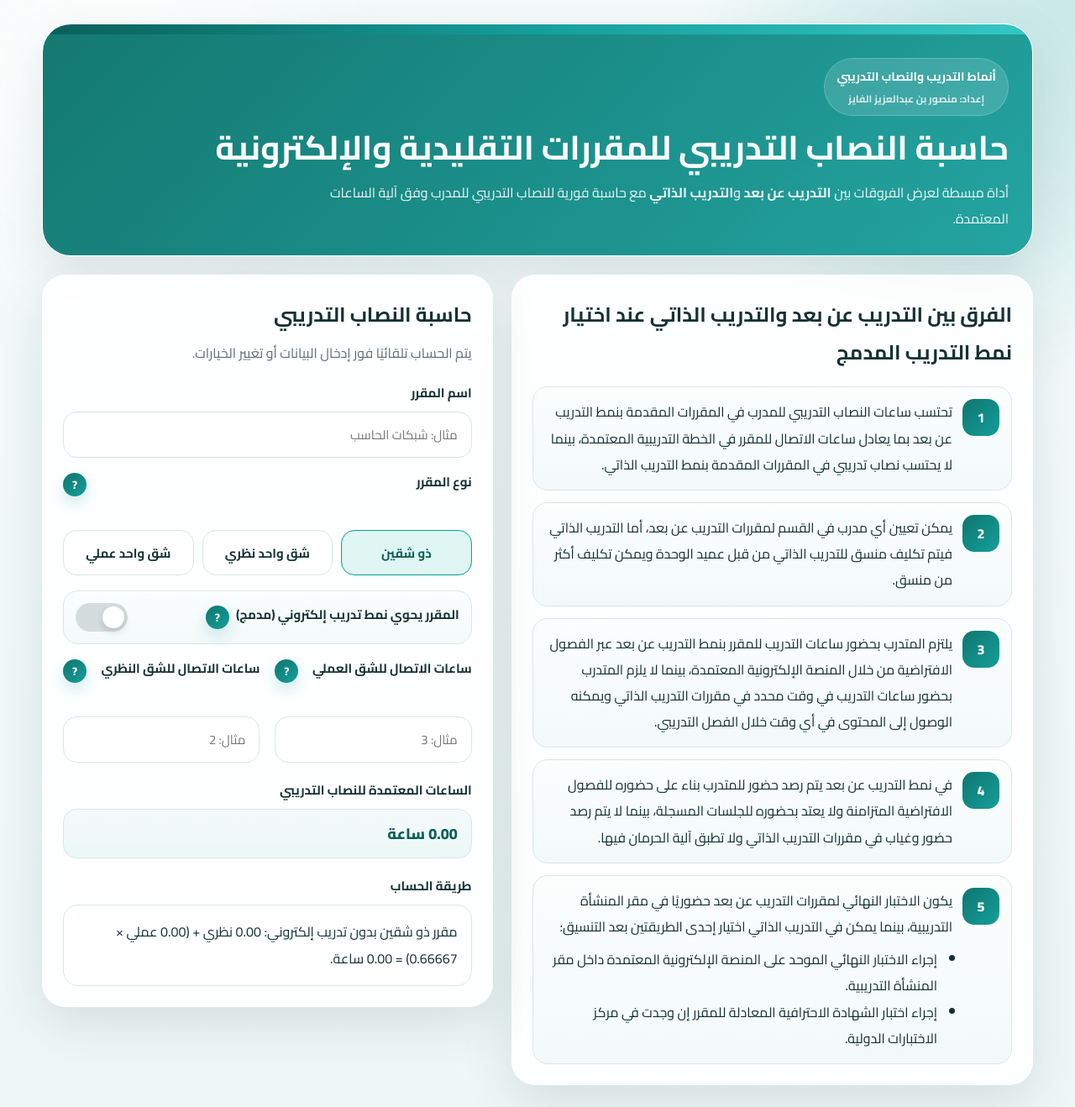
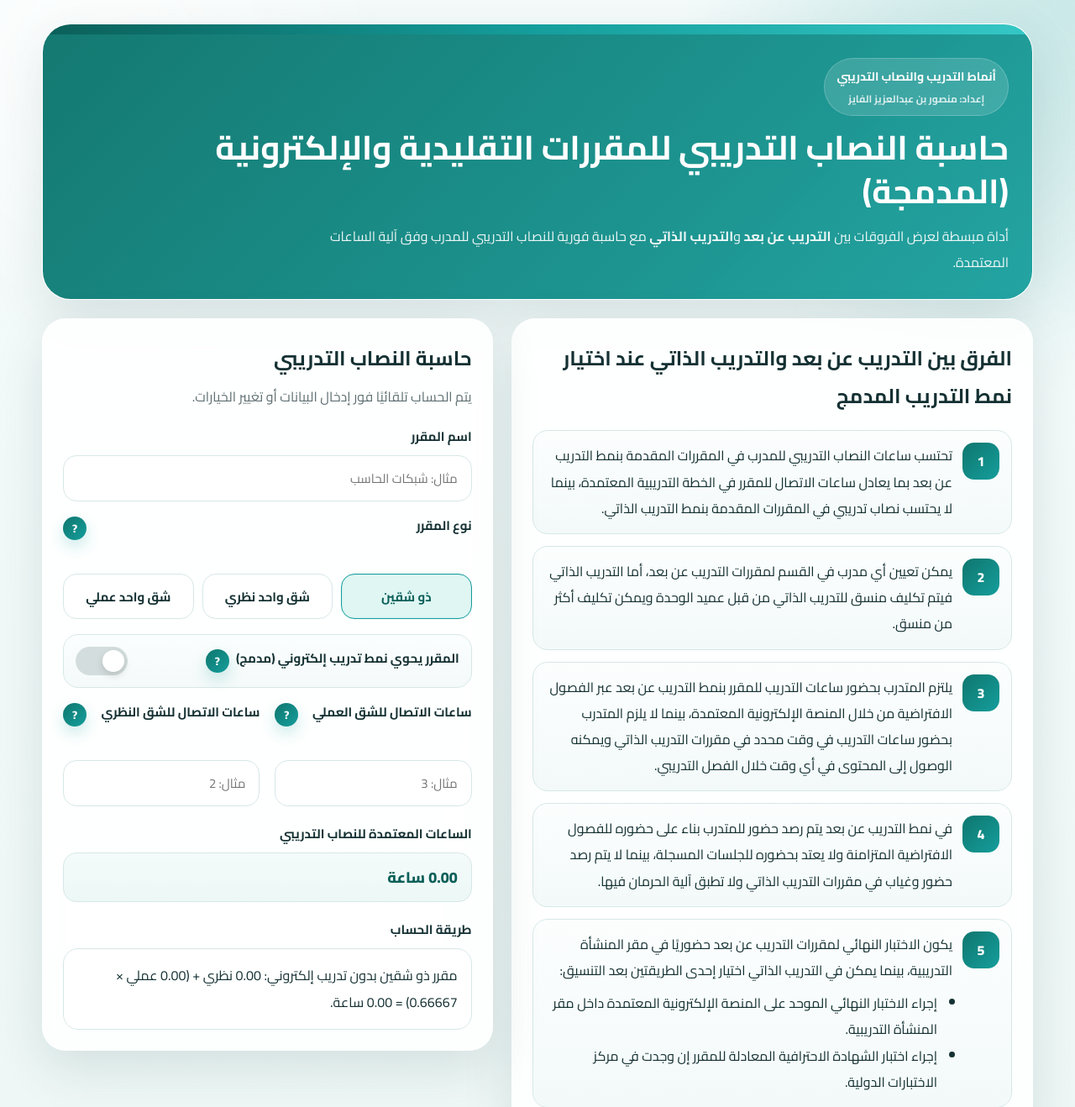
Before and after one commit to maf1250/SSASECT, a Flask app: page / in a window 1280 px wide. Shown: the top 1318 px of the page at 84% size. Run offline with Flask 3, Linux system fonts and the light colour scheme.

Commit message:
Update index.html

```diff
--- a/templates/index.html
+++ b/templates/index.html
@@ -20,7 +20,7 @@
   <span>أنماط التدريب والنصاب التدريبي</span>
   <small>إعداد: منصور بن عبدالعزيز الفايز</small>
 </div>
-        <h1>حاسبة النصاب التدريبي للمقررات التقليدية والإلكترونية</h1>
+        <h1>حاسبة النصاب التدريبي للمقررات التقليدية والإلكترونية (المدمجة)</h1>
         <p class="hero-text">
           أداة مبسطة لعرض الفروقات بين <strong>التدريب عن بعد</strong> و<strong>التدريب الذاتي</strong>
           مع حاسبة فورية للنصاب التدريبي للمدرب وفق آلية الساعات المعتمدة.
```
